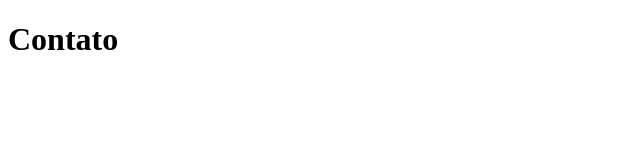
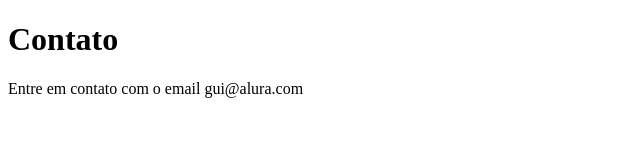
Before and after one commit to jessicanakamura/alura-sistema-de-cadastro, a plain HTML site: page contato.html in a window 1280 px wide. Shown: the whole page, without its empty margins (0-640 px from the left). Drawn offline with Linux system fonts and the light colour scheme.

Commit message:
adicionando contato de email

```diff
--- a/contato.html
+++ b/contato.html
@@ -8,5 +8,6 @@
 </head>
 <body>
     <h1>Contato</h1>
+    <p>Entre em contato com o email gui@alura.com</p>
 </body>
 </html>
```
